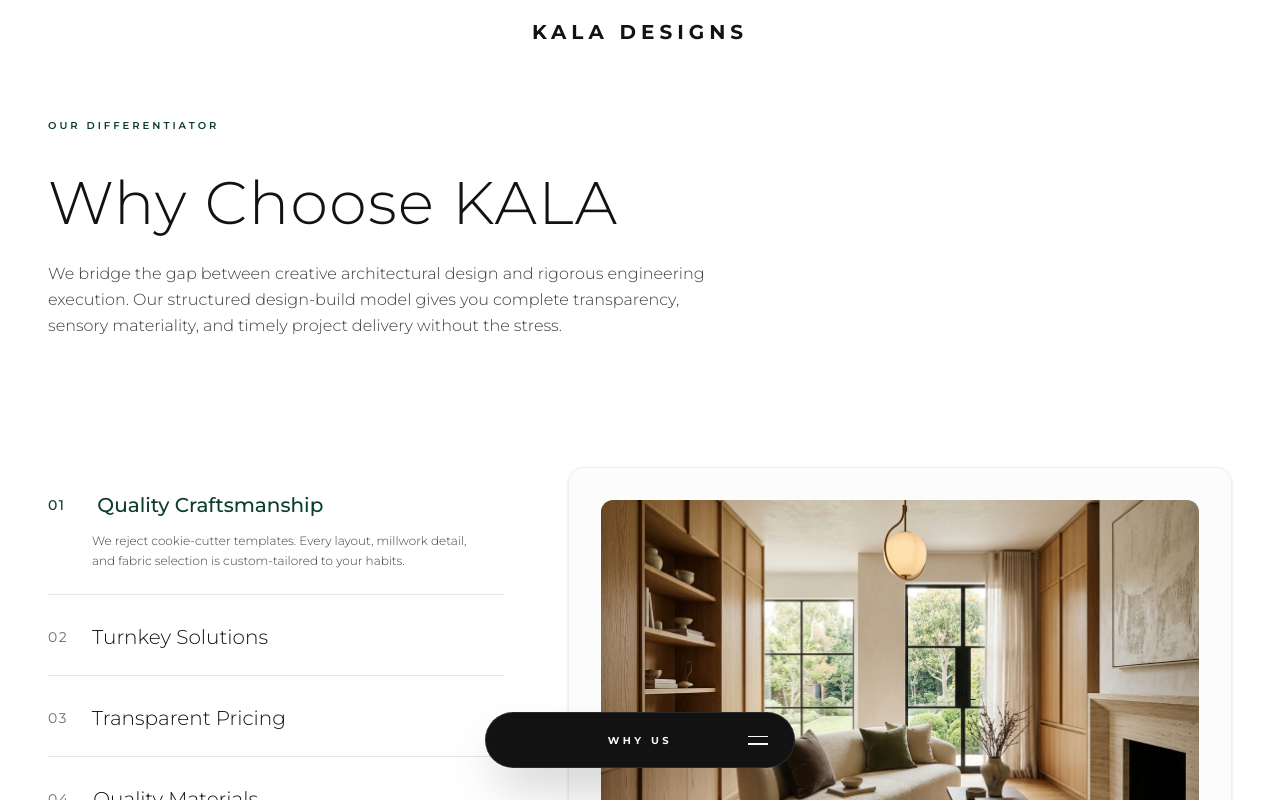
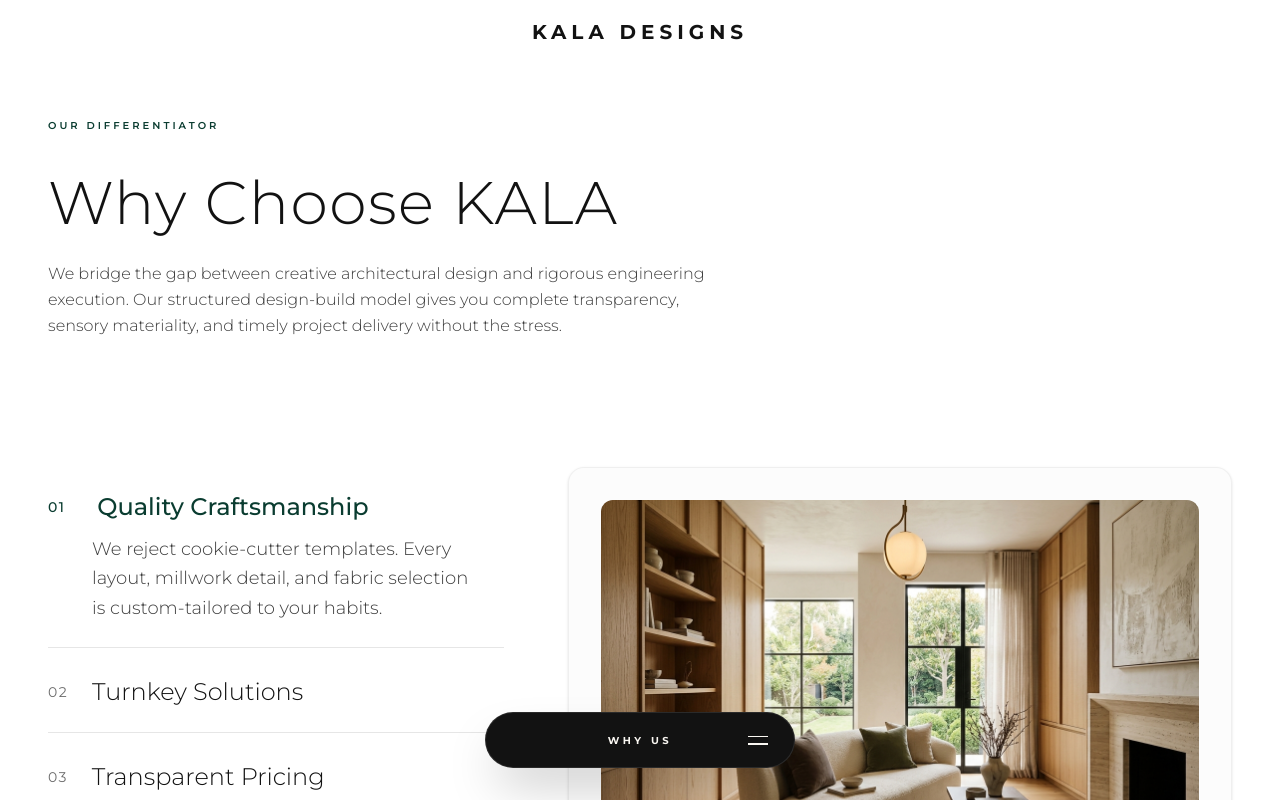
Before and after one commit to Rendersarc2026/kala, a Next.js app: page /why-choose-us in a window 1280 px wide. Shown: the top 800 px of the page. Built offline with nearby package versions, Linux system fonts and the light colour scheme.

Commit message:
feat: update 'Why Choose Us' page typography and enhance 'TestimonialSlider' with auto-advancing testimonials

```diff
--- a/app/why-choose-us/page.tsx
+++ b/app/why-choose-us/page.tsx
@@ -157,7 +157,7 @@ export default function WhyChooseUsPage() {
                     <span className="font-serif text-xs text-terracotta font-medium">
                       {numeral}
                     </span>
-                    <h3 className="font-serif text-lg text-charcoal font-light">
+                    <h3 className="font-serif text-xl text-charcoal font-light">
                       {item.title}
                     </h3>
                   </div>
@@ -184,7 +184,7 @@ export default function WhyChooseUsPage() {
                         className="object-cover"
                       />
                     </div>
-                    <p className="font-sans text-xs text-charcoal leading-relaxed font-light">
+                    <p className="font-sans text-base text-charcoal leading-relaxed font-light">
                       {item.description}
                     </p>
                     <p className="font-sans text-xs text-charcoal-muted leading-relaxed font-light">
@@ -215,7 +215,7 @@ export default function WhyChooseUsPage() {
                     <span className={`font-serif text-sm tracking-widest transition-colors duration-300 ${isActive ? 'text-terracotta font-medium' : 'text-charcoal-light'}`}>
                       {numeral}
                     </span>
-                    <h3 className={`font-serif text-xl transition-all duration-300 ${isActive ? 'text-terracotta font-medium translate-x-2' : 'text-charcoal font-light group-hover:translate-x-1'}`}>
+                    <h3 className={`font-serif text-2xl transition-all duration-300 ${isActive ? 'text-terracotta font-medium translate-x-2' : 'text-charcoal font-light group-hover:translate-x-1'}`}>
                       {item.title}
                     </h3>
                   </div>
@@ -231,7 +231,7 @@ export default function WhyChooseUsPage() {
                     transition={{ duration: 0.35, ease: easeLarge }}
                     className="overflow-hidden pl-11"
                   >
-                    <p className="font-sans text-xs text-charcoal-muted leading-relaxed font-light max-w-sm">
+                    <p className="font-sans text-lg text-charcoal-muted leading-relaxed font-light max-w-sm">
                       {item.description}
                     </p>
                   </motion.div>
--- a/components/TestimonialSlider.tsx
+++ b/components/TestimonialSlider.tsx
@@ -1,6 +1,6 @@
 'use client';
 
-import React, { useState } from 'react';
+import React, { useState, useEffect } from 'react';
 import Image from 'next/image';
 import { motion, AnimatePresence } from 'framer-motion';
 import { ChevronLeft, ChevronRight, Quote } from 'lucide-react';
@@ -23,6 +23,13 @@ export default function TestimonialSlider({ testimonials }: TestimonialSliderPro
     setDirection(-1);
     setActiveIndex((prev) => (prev - 1 + testimonials.length) % testimonials.length);
   };
+
+  useEffect(() => {
+    const timer = setInterval(() => {
+      handleNext();
+    }, 10000);
+    return () => clearInterval(timer);
+  }, [activeIndex, testimonials.length]);
 
   const activeTestimonial = testimonials[activeIndex];
 
```
